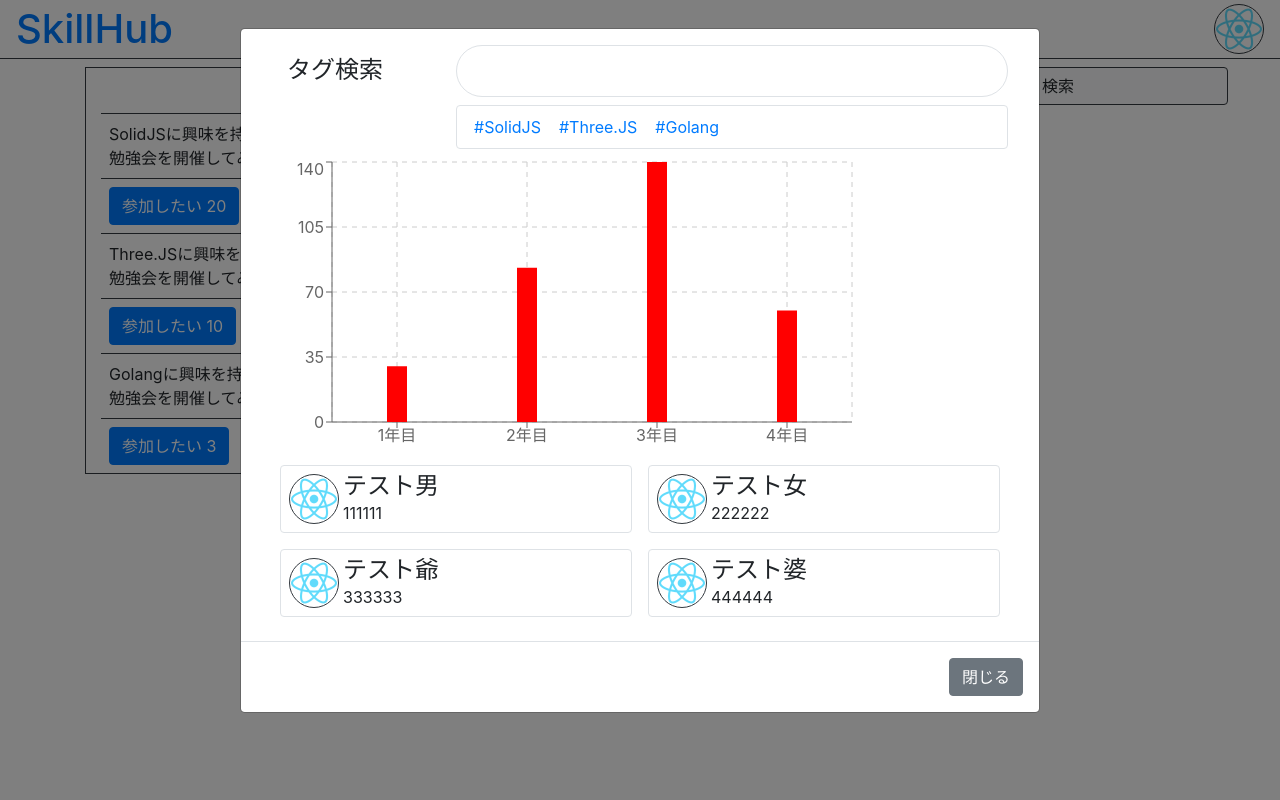
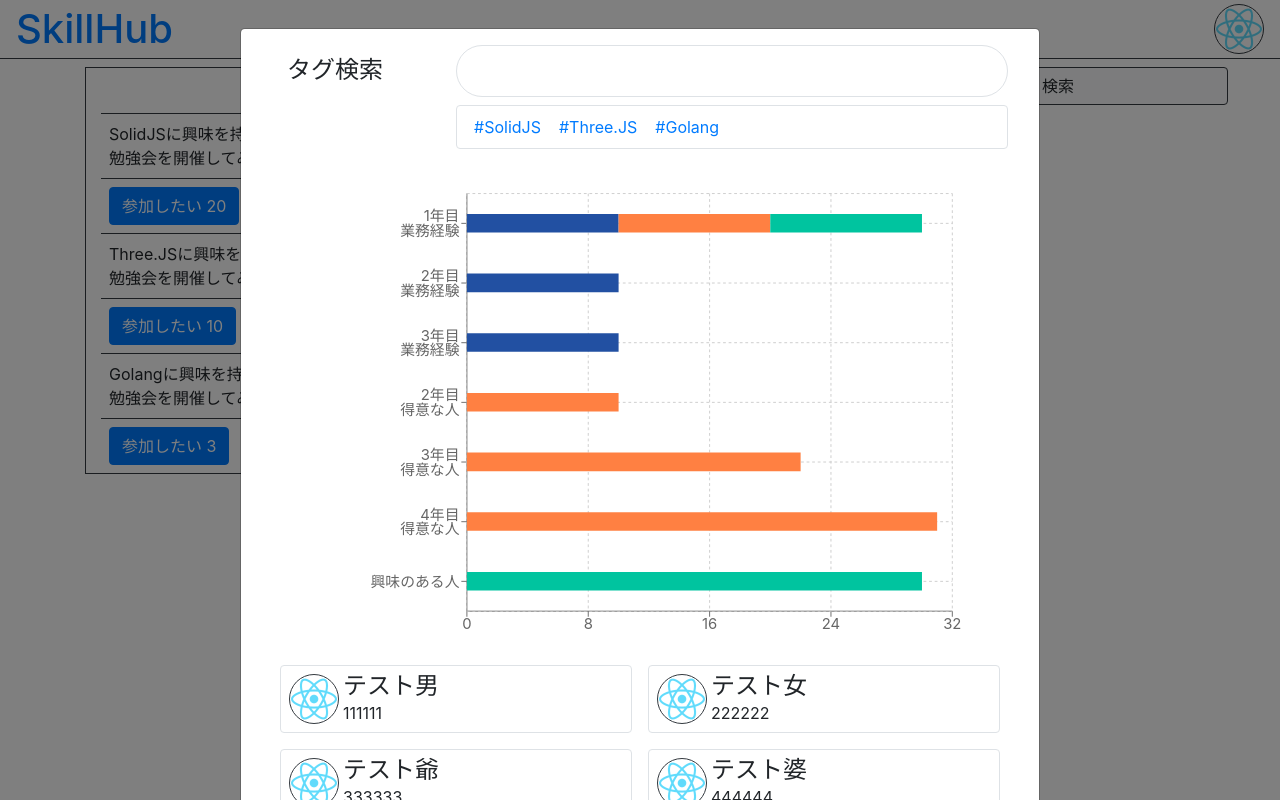
Before and after one commit to YoshiYoshiPro/SkillHub, a React (Create React App) app in the folder frontend/: page / in a window 1280 px wide. Both pictures are taken after a click on the button "検索". Built offline with nearby package versions, Linux system fonts and the light colour scheme; the HTML template or start-up script is replaced by a standard one.

Commit message:
⚡️ 縦の棒グラフを横の棒グラフに変更

```diff
--- a/frontend/src/components/Home.tsx
+++ b/frontend/src/components/Home.tsx
@@ -9,11 +9,49 @@ interface SessionSuggestionPost {
 
 function Home() {
   const [is_searching, setIsSearching] = useState(false);
-  const data = [
-    { name: "1年目", year: 30 },
-    { name: "2年目", year: 83 },
-    { name: "3年目", year: 140 },
-    { name: "4年目", year: 60 },
+  const Data = [
+    {
+      name: "1年目 業務経験",
+      業務経験: 10,
+      得意な人: 10,
+      興味のある人: 10,
+    },
+    {
+      name: "2年目 業務経験",
+      業務経験: 10,
+      得意な人: 0,
+      興味のある人: 0,
+    },
+    {
+      name: "3年目 業務経験",
+      業務経験: 10,
+      得意な人: 0,
+      興味のある人: 0,
+    },
+    {
+      name: "2年目 得意な人",
+      業務経験: 0,
+      得意な人: 10,
+      興味のある人: 0,
+    },
+    {
+      name: "3年目 得意な人",
+      業務経験: 0,
+      得意な人: 22,
+      興味のある人: 0,
+    },
+    {
+      name: "4年目 得意な人",
+      業務経験: 0,
+      得意な人: 31,
+      興味のある人: 0,
+    },
+    {
+      name: "興味のある人",
+      業務経験: 0,
+      得意な人: 0,
+      興味のある人: 30,
+    },
   ];
 
   const posts: SessionSuggestionPost[] = [
@@ -85,15 +123,34 @@ function Home() {
 
             <div className="d-flex">
               <ComposedChart
-                width={600}
-                height={300}
-                data={data}
-                margin={{ top: 5, right: 20, bottom: 5, left: 0 }}
+                width={793}
+                height={500}
+                layout="vertical"
+                data={Data}
+                margin={{ top: 20, right: 60, bottom: 0, left: 150 }}
               >
-                <CartesianGrid stroke="#ccc" strokeDasharray="5 5" />
-                <XAxis dataKey="name" />
-                <YAxis />
-                <Bar dataKey="year" barSize={20} fill="red" />
+                <XAxis type="number" />
+                <YAxis type="category" dataKey="name" />
+
+                <CartesianGrid strokeDasharray="3 3" />
+                <Bar
+                  dataKey="業務経験"
+                  stackId="a"
+                  barSize={20}
+                  fill="#2250A2"
+                />
+                <Bar
+                  dataKey="得意な人"
+                  stackId="a"
+                  barSize={20}
+                  fill="#FF8042"
+                />
+                <Bar
+                  dataKey="興味のある人"
+                  stackId="a"
+                  barSize={20}
+                  fill="#00C49F"
+                />
               </ComposedChart>
             </div>
 
```
